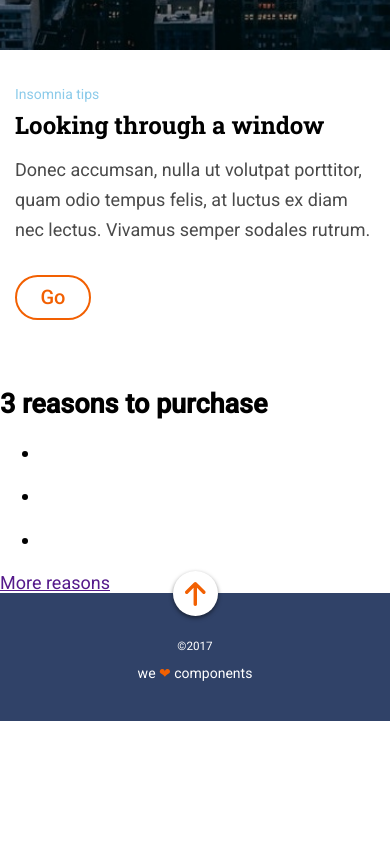
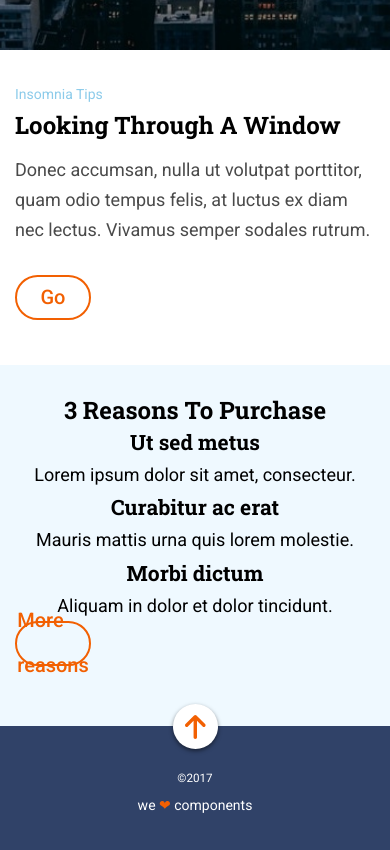
Before and after one commit to sayheylaura/anonymous-proxy, a website: page docs/index.html in a window 390 px wide. Shown: the part 794-1644 px from the top of the page. Before the commit the page ends 1515 px from the top, so only its background shows below. Drawn offline with Linux system fonts and the light colour scheme.

Commit message:
Styles for main section 2 mobile version

```diff
--- a/_src/assets/scss/pages/_home.scss
+++ b/_src/assets/scss/pages/_home.scss
@@ -1,4 +1,9 @@
+// Main
+
+// Section 1
+
 .section1 {
+    width: 100%;
     background-color: $color-light;
     display: flex;
     flex-direction: column;
@@ -14,6 +19,7 @@
 .section1__tag {
     font-size: 14px;
     color: $color-midtone;
+    text-transform: capitalize;
     line-height: 2.14;
 }
 
@@ -22,6 +28,7 @@
     font-family: $font-family-secondary;
     font-size: 24px;
     font-weight: $font-weight-bold;
+    text-transform: capitalize;
     line-height: 1.25;
 }
 
@@ -89,3 +96,60 @@
         width: 160px;
     }
 }
+
+// Section 2
+
+.section2 {
+    width: 100%;
+    padding: 30px 15px 60px 15px;
+    background-color: $color-light-midtone;
+}
+
+.section2__title {
+    margin: 0;
+    font-family: $font-family-secondary;
+    font-size: 24px;
+    font-weight: $font-weight-bold;
+    text-transform: capitalize;
+    line-height: 1.25;
+    text-align: center;
+}
+
+.section2__list {
+    margin: 0;
+    padding: 0;
+    list-style: none;
+}
+
+.item__title {
+    margin: 0;
+    font-family: $font-family-secondary;
+    font-weight: $font-weight-bold;
+    line-height: 1.67;
+    text-align: center;
+}
+
+.item__text {
+    margin: 0;
+    line-height: 1.67;
+    text-align: center;
+}
+
+.more-reasons__container {
+    width: 76px;
+    height: 45px;
+    border: 2px solid $color-secondary;
+    border-radius: 22.5px;
+    display: flex;
+    justify-content: center;
+    align-items: center;
+}
+
+.more-reasons__link {
+    padding: 0 20px;
+    font-size: 20px;
+    font-weight: $font-weight-medium;
+    color: $color-secondary;
+    text-decoration: none;
+    line-height: 2.25;
+}
--- a/docs/index.html
+++ b/docs/index.html
@@ -45,22 +45,24 @@
 
                 <ul class="section2__list">
                     <li class="list__item">
-                         <h3 class="item__title"></h3>
+                         <h3 class="item__title">Ut sed metus</h3>
 
-                        <p class="item__text"></p>
+                        <p class="item__text">Lorem ipsum dolor sit amet, consecteur.</p>
                     </li>
                     <li class="list__item">
-                         <h3 class="item__title"></h3>
+                         <h3 class="item__title">Curabitur ac erat</h3>
 
-                        <p class="item__text"></p>
+                        <p class="item__text">Mauris mattis urna quis lorem molestie.</p>
                     </li>
                     <li class="list__item">
-                         <h3 class="item__title"></h3>
+                         <h3 class="item__title">Morbi dictum</h3>
 
-                        <p class="item__text"></p>
+                        <p class="item__text">Aliquam in dolor et dolor tincidunt.</p>
                     </li>
-                </ul> <a href="" class="more-reasons">More reasons</a>
+                </ul>
+                <div class="more-reasons__container"><a href="" class="more-reasons__link">More reasons</a>
 
+                </div>
             </section>
         </main>
         <footer class="footer">
```
Also changed, not shown: _src/templates/partials/_main.html (+7 -7 lines), docs/assets/css/main.css.
